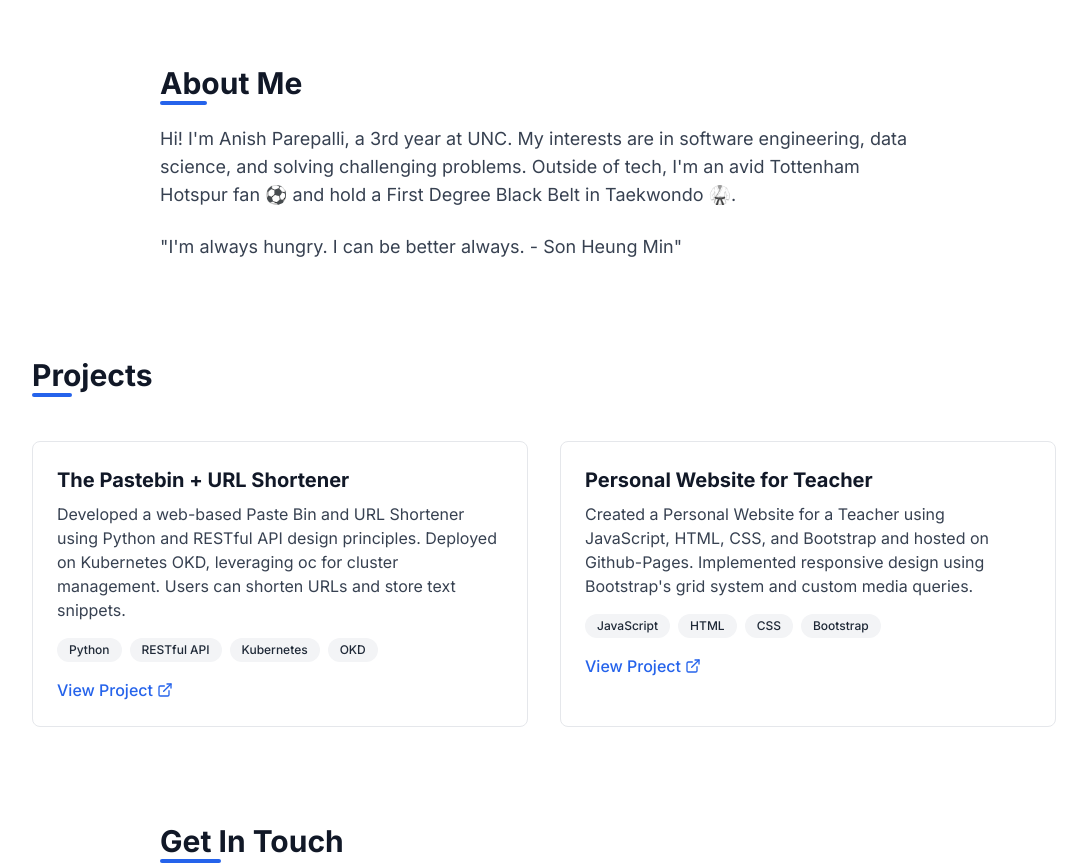
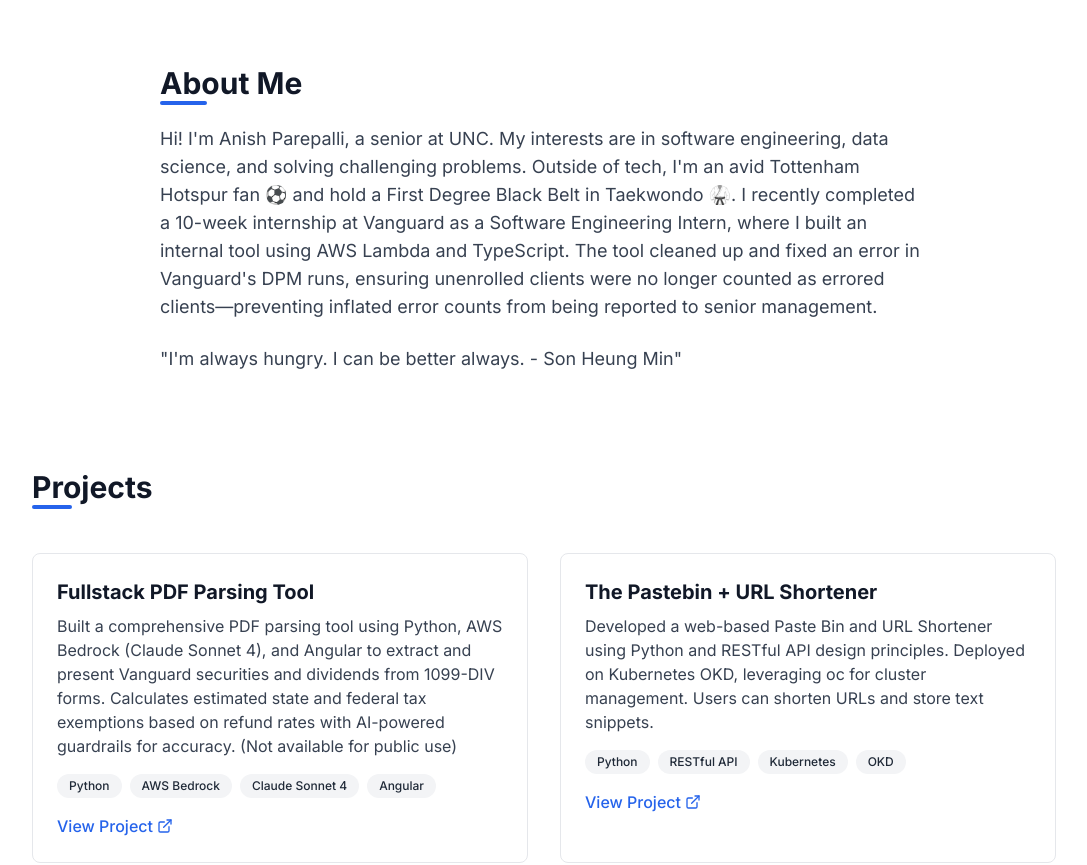
Before and after one commit to apcodes/personal_site, a Next.js app: page / in a window 1280 px wide. Shown: the part 580-1445 px from the top of the page, without its empty margins (96-1183 px from the left). Built offline with nearby package versions, Linux system fonts and the light colour scheme.

Commit message:
Fixed website errors including upload photo being shown when hovering over profile photo and added new project card

```diff
--- a/app/page.tsx
+++ b/app/page.tsx
@@ -102,7 +102,7 @@
             <div className="absolute -inset-1 -z-10 blur-xl opacity-20 bg-gradient-to-r from-blue-600 to-indigo-600 rounded-full"></div>
           </div>
           <p className="text-lg text-gray-600 dark:text-gray-400">
-             Prev @ Vanguard | Current @ UNC CS + Stats| Future @ ????
+             Prev @ Vanguard | Current @ UNC CS + Stats | Future @ ????
           </p>
 
           <div className="flex flex-wrap justify-center gap-4 mt-6  ">
@@ -124,9 +124,10 @@
             </h2>
             <div className="prose prose-lg dark:prose-invert max-w-none">
               <p className="text-lg">
-                Hi! I'm Anish Parepalli, a 3rd year at UNC. My interests are in software engineering, data science, and
+                Hi! I'm Anish Parepalli, a senior at UNC. My interests are in software engineering, data science, and
                 solving challenging problems. Outside of tech, I'm an avid Tottenham Hotspur fan ⚽ and hold a First
-                Degree Black Belt in Taekwondo 🥋.
+                Degree Black Belt in Taekwondo 🥋. I recently completed a 10-week internship at Vanguard as a Software Engineering Intern, where I built an internal tool using AWS Lambda and TypeScript. The tool cleaned up and fixed an error in Vanguard's DPM runs, ensuring unenrolled clients were no longer counted as
+                errored clients—preventing inflated error counts from being reported to senior management.
               </p>
               <p className="text-lg">
               "I'm always hungry. I can be better always. - Son Heung Min"
@@ -143,6 +144,13 @@
               <div className="absolute -bottom-1 left-0 w-1/3 h-1 bg-blue-600 dark:bg-blue-400 rounded-full"></div>
             </h2>
             <div className="grid grid-cols-1 md:grid-cols-2 gap-8">
+              <ProjectCard
+                title="Fullstack PDF Parsing Tool"
+                description="Built a comprehensive PDF parsing tool using Python, AWS Bedrock (Claude Sonnet 4), and Angular to extract and present Vanguard securities and dividends from 1099-DIV forms. Calculates estimated state and federal tax exemptions based on refund rates with AI-powered guardrails for accuracy. (Not available for public use)"
+                tags={["Python", "AWS Bedrock", "Claude Sonnet 4", "Angular"]}
+                link="https://github.com/apcodes"
+                isDarkMode={isDarkMode}
+              />
               <ProjectCard
                 title="The Pastebin + URL Shortener"
                 description="Developed a web-based Paste Bin and URL Shortener using Python and RESTful API design principles. Deployed on Kubernetes OKD, leveraging oc for cluster management. Users can shorten URLs and store text snippets."
--- a/components/profile-photo.tsx
+++ b/components/profile-photo.tsx
@@ -41,10 +41,7 @@
         </div>
       </div>
 
-      {/* Upload overlay - visible only when editing */}
-      <div className="absolute inset-0 rounded-full flex items-center justify-center bg-black/0 hover:bg-black/20 transition-colors cursor-pointer opacity-0 hover:opacity-100">
-        <span className="text-white font-medium">Upload Photo</span>
-      </div>
+
     </div>
   )
 }
```
